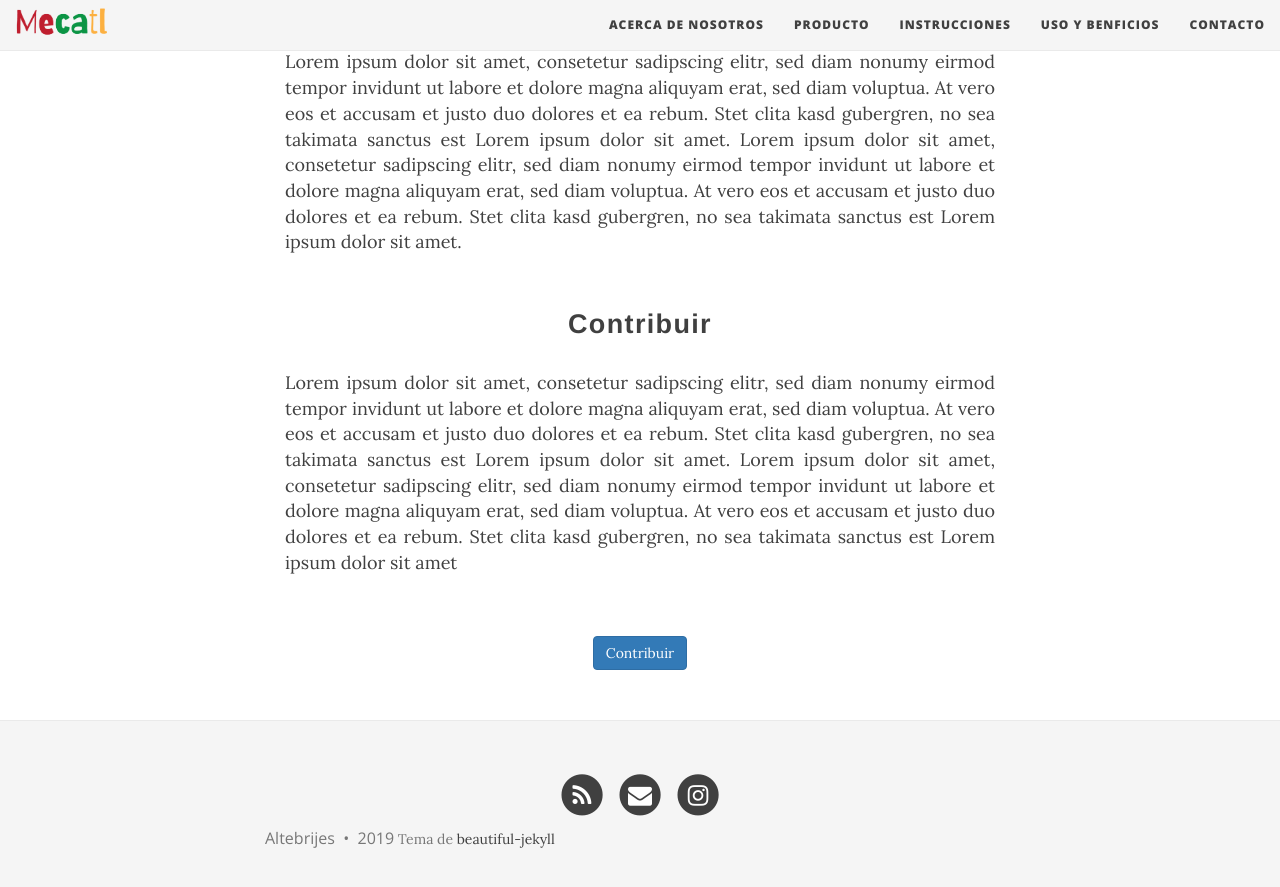
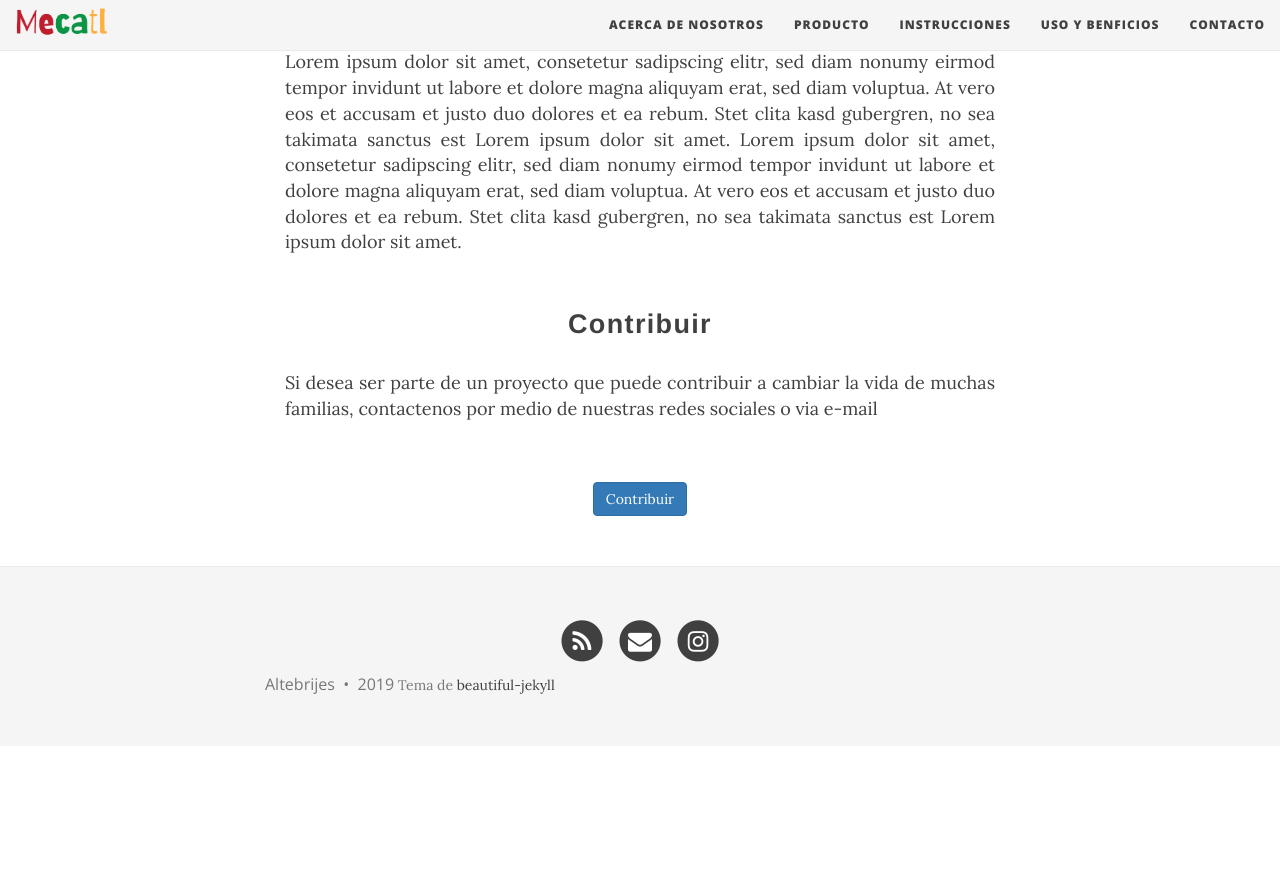
Before and after one commit to Mecatl/Mecatl.github.io, a Jekyll site: the page built from index.md, in a window 1280 px wide and 900 px high, scrolled down 1652 px. Shown: the top 887 px of the window. Built offline with Jekyll 4.4.1, drawn with Linux system fonts in a browser that asks for light colours; some web fonts are replaced; after the commit the page ends 2398 px from its top, so only the background shows below that.

Commit message:
Added Changes

```diff
--- a/index.md
+++ b/index.md
@@ -60,7 +60,7 @@ css: '/css/extend-home.css'
 
 <h1 class="text-center"><h1>Contribuir</h1>
 <div style="padding: 25px 50px;text-align: justify;">
-<p>Lorem ipsum dolor sit amet, consetetur sadipscing elitr, sed diam nonumy eirmod tempor invidunt ut labore et dolore magna aliquyam erat, sed diam voluptua. At vero eos et accusam et justo duo dolores et ea rebum. Stet clita kasd gubergren, no sea takimata sanctus est Lorem ipsum dolor sit amet. Lorem ipsum dolor sit amet, consetetur sadipscing elitr, sed diam nonumy eirmod tempor invidunt ut labore et dolore magna aliquyam erat, sed diam voluptua. At vero eos et accusam et justo duo dolores et ea rebum. Stet clita kasd gubergren, no sea takimata sanctus est Lorem ipsum dolor sit amet</p>
+<p>Si desea ser parte de un proyecto que puede contribuir a cambiar la vida de muchas familias, contactenos por medio de nuestras redes sociales o via e-mail  </p>
 </div>
   <br>
 <button type="button" class="btn btn-primary">Contribuir</button>
```
Also changed, not shown: UsoYBenficios.md (+1 -1 lines), img/stool.jpg (added), 3 other files.
